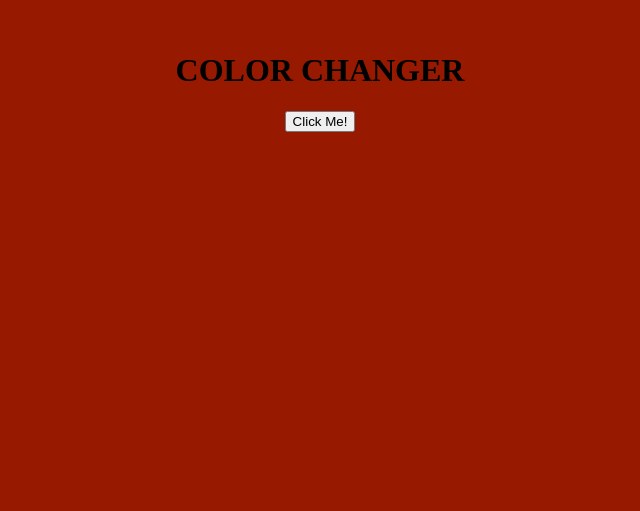
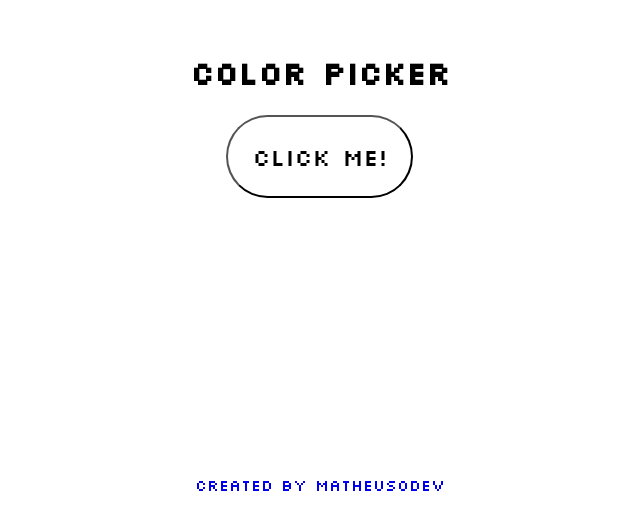
Before and after one commit to mahteusodev/bg-color-change, a plain HTML site: page index.html in a window 1280 px wide. Shown: the part 289-800 px from the top of the page, without its empty margins (320-960 px from the left). Drawn offline with Linux system fonts and the light colour scheme.

Commit message:
added styles

```diff
--- a/app.js
+++ b/app.js
@@ -1,6 +1,4 @@
-const btn = document.querySelector('.btn');
-const h1 = document.querySelector('#text');
-
+let btn = document.querySelector('#btn');
 
 btn.addEventListener('click', function(){
     let r = Math.floor(Math.random() * 255) + 1;
@@ -8,5 +6,17 @@ btn.addEventListener('click', function(){
     let b = Math.floor(Math.random() * 255) + 1;
 
     document.body.style.backgroundColor = `rgb(${r}, ${g}, ${b})`;
-    document.h1.innerText = `rgb(${r}, ${g}, ${b})`;
+    document.getElementById('text').innerHTML = `rgb(${r}, ${g}, ${b})`;
+
+    if (r < 100 && g < 100 && b < 100){
+        document.getElementById('text').style.color = '#FFF';
+        document.getElementById('btn').style.color = '#FFF';
+        document.getElementById('btn').style.borderColor = '#FFF';
+        document.getElementById('creator').style.color = '#FFF';
+    } else {
+        document.getElementById('text').style.color = '#000';
+        document.getElementById('btn').style.color = '#000';
+        document.getElementById('btn').style.borderColor = '#000';
+        document.getElementById('creator').style.color = '#000';
+    }
 })
--- a/index.html
+++ b/index.html
@@ -5,16 +5,20 @@
     <meta charset="UTF-8">
     <meta http-equiv="X-UA-Compatible" content="IE=edge">
     <meta name="viewport" content="width=device-width, initial-scale=1.0">
-    <title>Color Changer</title>
+    <title>Color Picker</title>
     <link rel="stylesheet" href="styles.css">
+    <link rel="preconnect" href="https://fonts.googleapis.com">
+    <link rel="preconnect" href="https://fonts.gstatic.com" crossorigin>
+    <link href="https://fonts.googleapis.com/css2?family=Silkscreen&display=swap" rel="stylesheet">
 </head>
 
 <body>
     <div class="container">
-        <h1 id="text">COLOR CHANGER</h1>
-        <button class="btn">Click Me!</button>
+        <h1 id="text">COLOR PICKER</h1>
+        <button id="btn">Click Me!</button>
     </div>
 
+    <footer><a href="https://github.com/mahteusodev" id="creator">Created by matheusodev</a></footer>
     <script src="app.js"></script>
 </body>
 
--- a/styles.css
+++ b/styles.css
@@ -1,13 +1,45 @@
 body {
-    margin: 0;
+    margin-top: 40vh;
     padding: 0;
     text-align: center;
-    background-color: rgb(150, 25, 0);
+    background-color: rgb(255, 255, 255);
+    justify-content: center;
+    align-items: center;
+    display: flex;
+    flex-direction: column;
+    min-height: 58vh;
 }
 
 .container {
     display: inline-block;
     justify-content: center;
     align-items: center;
-    margin-top: 40vh;
 }
+
+h1, button{
+    font-family: 'Silkscreen', sans-serif;
+}
+
+footer {
+    margin-top: auto;
+}
+
+#creator {
+    font-family: 'Silkscreen', sans-serif;
+    text-decoration: none;
+}
+
+#btn {
+    background-color: transparent;
+    background-repeat: no-repeat;
+    cursor: pointer;
+    overflow: hidden;
+    border-radius: 50px;
+    padding: 1em;
+    font-size: 1.5em;
+}
+
+#btn:hover {
+    font-size: 1.8em;
+    transition: 0.3s;
+}
```
